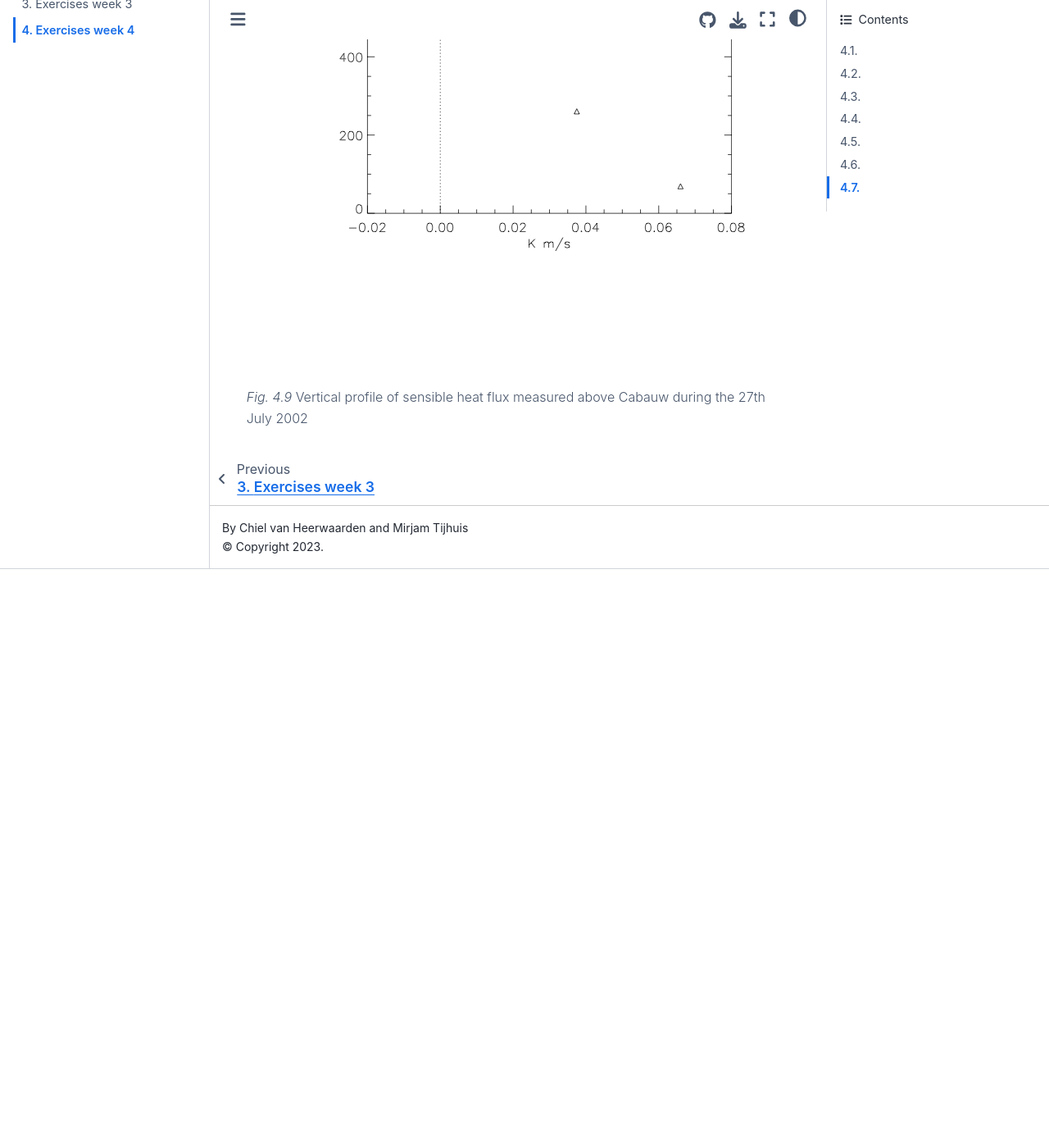
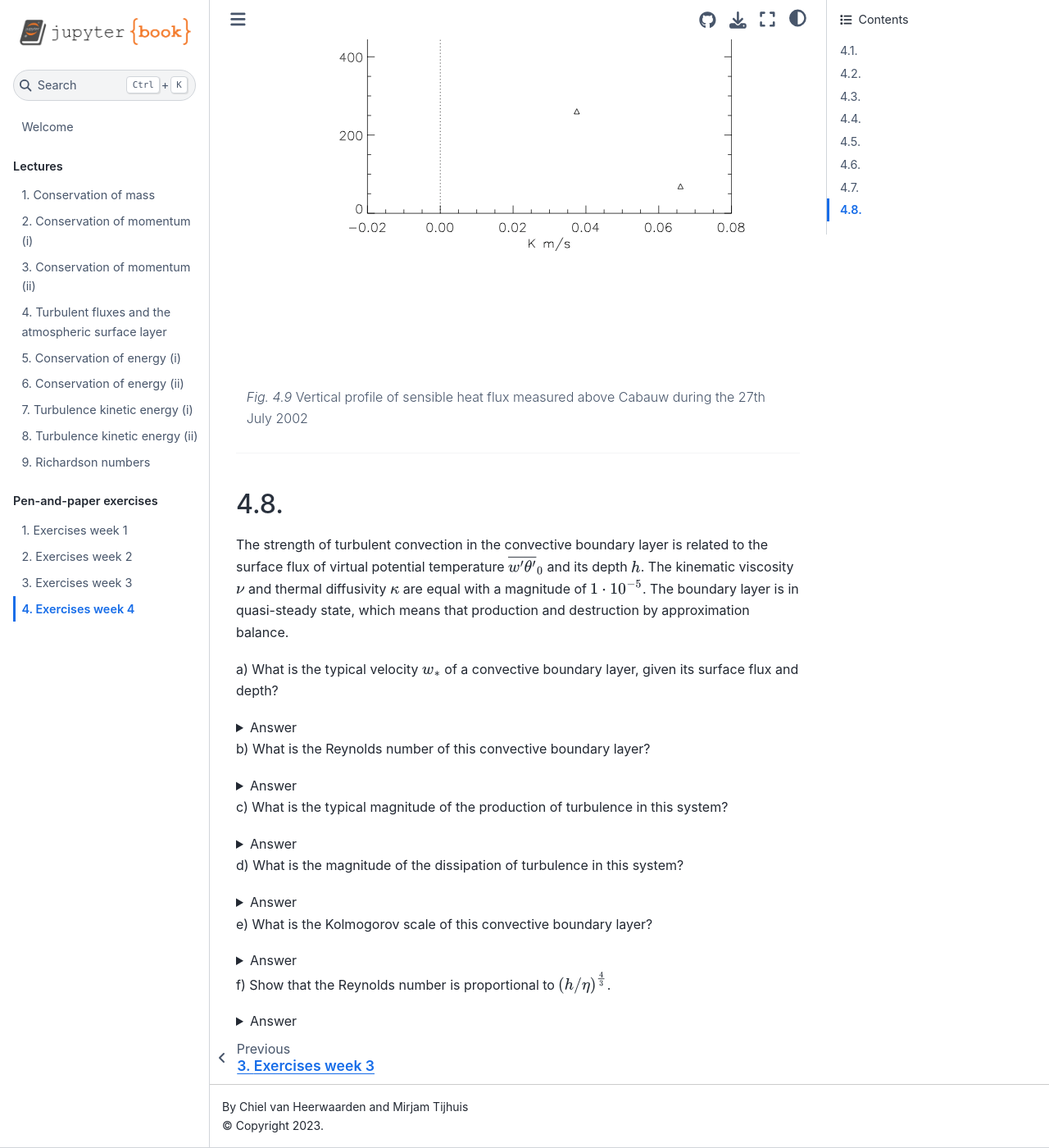
Before and after one commit to boundary-layer-meteo/boundary-layer-meteo.github.io, a Jupyter Book: the page built from exercises/week4.md, in a window 1280 px wide and 1400 px high, scrolled down 8830 px. Shown: the whole window at 82% size. Built offline with Jupyter Book 1.0.4 settings and Sphinx 7.4.7 and the Sphinx Book theme 1.1.4, drawn with Linux system fonts in a browser that asks for light colours; before the commit the page ends 9524 px from its top, so only the background shows below that.

Commit message:
Add new exercise.

````diff
--- a/exercises/week4.md
+++ b/exercises/week4.md
@@ -732,3 +732,64 @@ Vertical profile of potential temperature measured above Cabauw during the 27th
 :name: fig:65
 Vertical profile of sensible heat flux measured above Cabauw during the 27th July 2002
 ```
+
+---
+
+##
+The strength of turbulent convection in the convective boundary layer is related to the surface flux of virtual potential temperature $\overline{w^\prime \theta^\prime}_0$ and its depth $h$. The kinematic viscosity $\nu$ and thermal diffusivity $\kappa$ are equal with a magnitude of $1 \cdot 10^{-5}$. The boundary layer is in quasi-steady state, which means that production and destruction by approximation balance.
+
+a) What is the typical velocity $w_*$ of a convective boundary layer, given its surface flux and depth?
+
+<details>
+  <summary>Answer</summary>
+
+The Deardorff velocity scale is constructed from $\overline{w^\prime \theta^\prime}_0$ and $h$. The only way to create a velocity scale is $w_* \equiv \left( \overline{w^\prime \theta^\prime}_0 h \right)^\frac{1}{3}$
+
+</details>
+
+b) What is the Reynolds number of this convective boundary layer?
+
+<details>
+  <summary>Answer</summary>
+
+The Reynolds number here is $Re = w_* h / \nu$ and its value ...?
+
+</details>
+
+c) What is the typical magnitude of the production of turbulence in this system?
+
+<details>
+  <summary>Answer</summary>
+
+The production is the buoyancy term from TKE equation: $\dfrac{g}{\overline{\theta}_v} \overline{w^\prime \theta_v^\prime}$. We take the surface value as a reference as this is where the energy enters the system: $\dfrac{g}{\overline{\theta}_v} \overline{w^\prime \theta_v^\prime}_0$
+
+</details>
+
+d) What is the magnitude of the dissipation of turbulence in this system?
+
+<details>
+  <summary>Answer</summary>
+
+The dissipation is approximately equal to the buoyancy term from TKE equation as there is almost steady state.
+
+</details>
+
+e) What is the Kolmogorov scale of this convective boundary layer?
+
+<details>
+  <summary>Answer</summary>
+
+Dissipation matches the buoyancy flux, thus the Kolmogorov length $\eta = \left( \nu^3 / \epsilon \right)^\frac{1}{4} = \left( \nu^3 / \dfrac{g}{\overline{\theta}_{v}} \overline{w^\prime \theta_v^\prime}_0 \right)^\frac{1}{4}$
+
+</details>
+
+f) Show that the Reynolds number is proportional to $\left( h / \eta \right)^\frac{4}{3}$.
+
+<details>
+  <summary>Answer</summary>
+
+$$
+\left(\dfrac{h}{\eta} \right)^\frac{4}{3} =
+$$
+
+</details>
````
